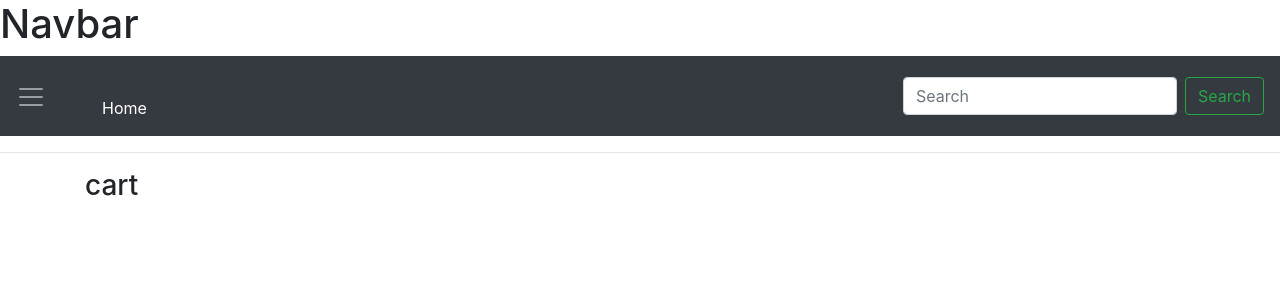
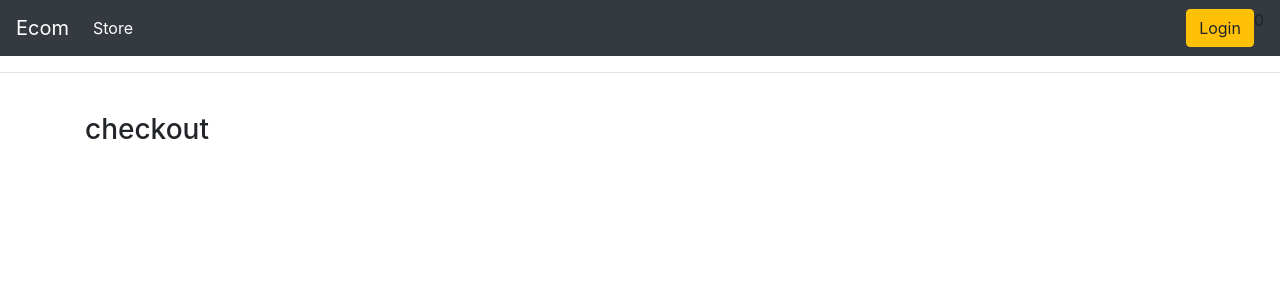
Before and after one commit to mkumm14/online-marketplace-g1, a Django app: page /cart/ in a window 1280 px wide. Shown: the top 300 px of the page. Run offline with Django 4.2, Linux system fonts and the light colour scheme; some libraries are stand-ins or nearby versions.

Commit message:
Additional modifications

```diff
--- a/templates/store/cart.html
+++ b/templates/store/cart.html
@@ -1,7 +1,8 @@
+
 
 
 {% extends 'store/main.html' %}
 {% load static %}
 {% block content %}
-     <h3>cart</h3>
+     <h3>checkout</h3>
 {% endblock content %}
--- a/templates/store/checkout.html
+++ b/templates/store/checkout.html
@@ -1,3 +1,4 @@
+
 
 
 {% extends 'store/main.html' %}
--- a/templates/store/main.html
+++ b/templates/store/main.html
@@ -13,10 +13,8 @@
 </head>
 <body>
 
-    <h1>Navbar</h1>
-
 <nav class="navbar navbar-expand-lg navbar-dark bg-dark">
-  <a class="navbar-brand" href="store/>Ecom</a>
+  <a class="navbar-brand" href="{% static 'store' %}">Ecom</a>
   <button class="navbar-toggler" type="button" data-toggle="collapse" data-target="#navbarSupportedContent" aria-controls="navbarSupportedContent" aria-expanded="false" aria-label="Toggle navigation">
     <span class="navbar-toggler-icon"></span>
   </button>
@@ -24,20 +22,27 @@
   <div class="collapse navbar-collapse" id="navbarSupportedContent">
     <ul class="navbar-nav mr-auto">
       <li class="nav-item active">
-        <a class="nav-link" href="#">Home <span class="sr-only">(current)</span></a>
+        <a class="nav-link" href="{% static 'store' %}">Store <span class="sr-only">(current)</span></a>
+      </li>
+
     </ul>
-    <form class="form-inline my-2 my-lg-0">
-      <input class="form-control mr-sm-2" type="search" placeholder="Search" aria-label="Search">
-      <button class="btn btn-outline-success my-2 my-sm-0" type="submit">Search</button>
-    </form>
+    <div class="form-inline my-2 my-lg-0">
+     	<a href="#"class="btn btn-warning">Login</a>
+
+    	<p id="cart-total">0</p>
+
+    </div>
   </div>
 </nav>
-    <hr>
-    <div class="container">
-        {% block content %}
+        <hr>
 
-        {% endblock content%}
-    </div>
+         <div class="container">
+                <br>
+                {% block content %}
+
+
+                 {% endblock content %}
+         </div>
 
 	<script src="https://code.jquery.com/jquery-3.4.1.slim.min.js" integrity="sha384-J6qa4849blE2+poT4WnyKhv5vZF5SrPo0iEjwBvKU7imGFAV0wwj1yYfoRSJoZ+n" crossorigin="anonymous"></script>
 
--- a/templates/store/store.html
+++ b/templates/store/store.html
@@ -1,4 +1,3 @@
-
 {% extends 'store/main.html' %}
 {% load static %}
 {% block content %}
```
